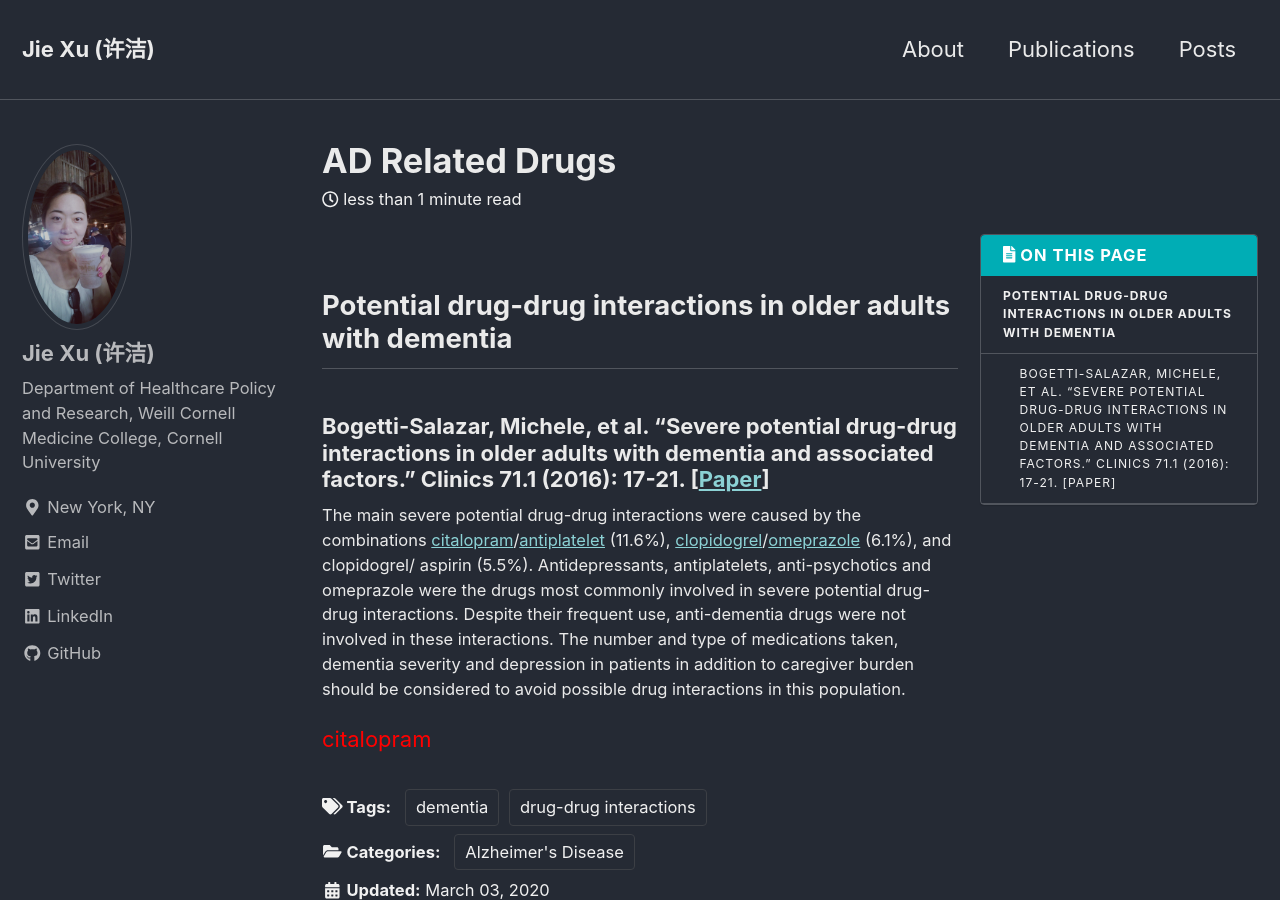
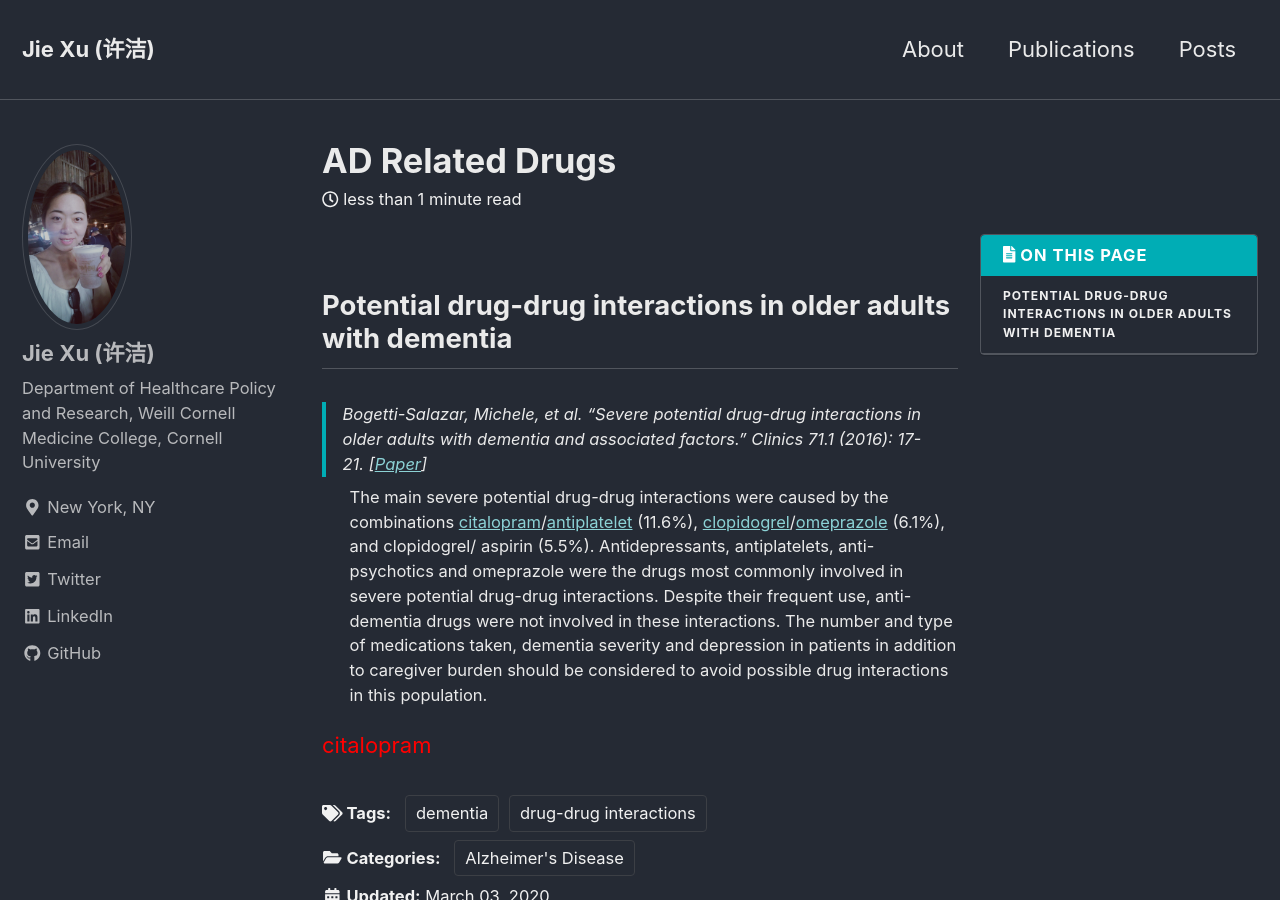
Before and after one commit to jxu1015/jxu1015.github.io, a Jekyll site: the page built from _posts/2020-03-03-AD-Related-Drugs.md, in a window 1280 px wide and 900 px high. Built offline with Jekyll 4.4.1, drawn with Linux system fonts in a browser that asks for light colours; nearby versions of some CDN libraries.

Commit message:
Update 2020-03-03-AD-Related-Drugs.md

```diff
--- a/_posts/2020-03-03-AD-Related-Drugs.md
+++ b/_posts/2020-03-03-AD-Related-Drugs.md
@@ -10,7 +10,8 @@
 
 ## Potential drug-drug interactions in older adults with dementia
 
-### Bogetti-Salazar, Michele, et al. "Severe potential drug-drug interactions in older adults with dementia and associated factors." Clinics 71.1 (2016): 17-21. [[Paper](https://www.ncbi.nlm.nih.gov/pmc/articles/PMC4763155/pdf/cln-71-01-017.pdf)]
+> Bogetti-Salazar, Michele, et al. "Severe potential drug-drug interactions in older adults with dementia and associated factors." Clinics 71.1 (2016): 17-21. [[Paper](https://www.ncbi.nlm.nih.gov/pmc/articles/PMC4763155/pdf/cln-71-01-017.pdf)]
+{: .small}
 
 The main severe potential drug-drug interactions were caused by the combinations [citalopram](https://www.drugs.com/citalopram.html)/[antiplatelet](https://www.drugs.com/drug-class/antiplatelet-agents.html) (11.6%), [clopidogrel](https://www.drugs.com/mtm/clopidogrel.html)/[omeprazole](https://www.drugs.com/omeprazole.html) (6.1%), and clopidogrel/ aspirin (5.5%). Antidepressants, antiplatelets, anti-psychotics and omeprazole were the drugs most commonly involved in severe potential drug-drug interactions. Despite their frequent use, anti-dementia drugs were not involved in these interactions. The number and type of medications taken, dementia severity and depression in patients in addition to caregiver burden should be considered to avoid possible drug interactions in this population.
 {: .small}
```
